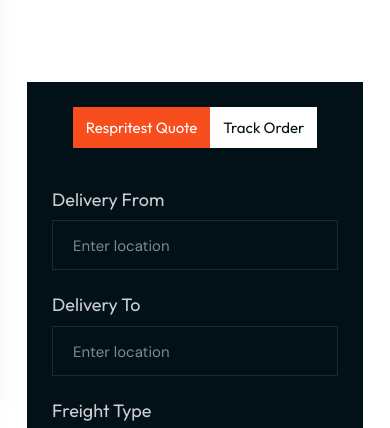
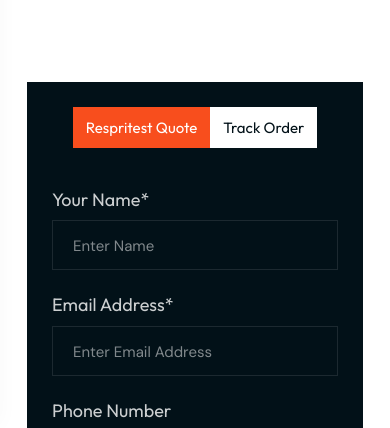
Before and after one commit to proanubhav/rack-site, a PHP site: page /service-details in a window 390 px wide. Shown: the part 422-850 px from the top of the page. Run offline with PHP 8.4, Linux system fonts and the light colour scheme; some libraries are stand-ins or nearby versions.

Commit message:
working on form

```diff
--- a/assets/js/contact-form.js
+++ b/assets/js/contact-form.js
@@ -8,13 +8,19 @@
   };
 
   onReady(() => {
-    const form = document.getElementById("contact-form");
-    if (!form) return;
+    const forms = Array.from(document.querySelectorAll("form[data-contact-form]"));
+    const legacyForm = document.getElementById("contact-form");
+    if (legacyForm && !forms.includes(legacyForm)) {
+      forms.push(legacyForm);
+    }
 
+    if (!forms.length) return;
+
+    forms.forEach((form) => {
       const endpoint = form.getAttribute("data-endpoint");
       if (!endpoint) return;
 
-    const statusEl = document.getElementById("contact-form-status");
+      const statusEl = form.querySelector("[data-contact-form-status], #contact-form-status");
       const submitBtn = form.querySelector('button[type="submit"]');
       const defaultBtnText = submitBtn ? submitBtn.textContent.trim() : "";
       const defaultBtnDataText = submitBtn ? submitBtn.getAttribute("data-text") : "";
@@ -83,4 +89,5 @@
           });
       });
     });
+  });
 })();
--- a/common/footer.php
+++ b/common/footer.php
@@ -278,35 +278,60 @@
         <h5 class="modal-title" id="contactModalLabel">Get a Free Quote</h5>
         <button type="button" class="btn-close" data-bs-dismiss="modal" aria-label="Close"></button>
       </div>
-      <form id="contactForm">
+      <?php
+      $google_sheets_webapp_url = $google_sheets_webapp_url ?? 'https://script.google.com/macros/s/AKfycbzPTs0LCXWavhDTAwK6HLz7k9a0ovJP0_1w8hP2d4NJqeko0EHx3J33Z0cl7Dh9q2jDGA/exec';
+      ?>
+      <form id="contact-form-modal"
+        data-contact-form="true"
+        data-endpoint="<?php echo htmlspecialchars($google_sheets_webapp_url, ENT_QUOTES, 'UTF-8'); ?>"
+        action="contact.php#contact-form"
+        method="post">
         <div class="modal-body">
-          <div class="mb-3">
-            <label for="cfName" class="form-label">Your Name</label>
-            <input type="text" class="form-control" id="cfName" name="name" placeholder="Enter Name" required>
+          <div class="alert d-none" role="alert" data-contact-form-status></div>
+          <input type="hidden" name="source" value="home-popup" />
+          <div class="row">
+            <div class="col-md-6">
+              <div class="form-inner mb-35">
+                <label>Your Name*</label>
+                <input name="name" placeholder="Enter Name" type="text" required />
+              </div>
+            </div>
+            <div class="col-md-6">
+              <div class="form-inner mb-35">
+                <label>Email Address*</label>
+                <input name="email" placeholder="Enter Email Address" type="email" required />
+              </div>
+            </div>
+            <div class="col-md-6">
+              <div class="form-inner mb-35">
+                <label>Phone Number</label>
+                <input name="phone" placeholder="Enter Phone Number" type="tel" />
+              </div>
+            </div>
+            <div class="col-md-6 mb-35">
+              <div class="form-inner">
+                <label>Service Type*</label>
+                <select name="service_type" class="nice-select" required>
+                  <option value="">Select Service</option>
+                  <option value="Supermart">Supermart</option>
+                  <option value="Retail-Shop">Retail-Shop</option>
+                </select>
+              </div>
+            </div>
+            <div class="col-md-12">
+              <div class="form-inner mb-40">
+                <label>Your Message</label>
+                <textarea name="message" placeholder="Write your message...."></textarea>
+              </div>
+            </div>
           </div>
-
-          <div class="mb-3">
-            <label for="cfEmail" class="form-label">Email Address</label>
-            <input type="email" class="form-control" id="cfEmail" name="email" placeholder="Enter Email Address" required>
-          </div>
-
-          <div class="mb-3">
-            <label for="cfPhone" class="form-label">Phone Number</label>
-            <input type="tel" class="form-control" id="cfPhone" name="phone" placeholder="Enter Phone Number" required>
-          </div>
-
-          <div class="mb-3">
-            <label for="cfMessage" class="form-label">Message</label>
-            <textarea class="form-control" id="cfMessage" name="message" rows="4" placeholder="Write your message...." required></textarea>
-          </div>
-
         </div>
 
         <div class="modal-footer">
           <a class="primary-btn1 secondary-btn" data-bs-dismiss="modal">Close</a>
-          <a class="submit-btn four" data-text="Submit" href="#">
-                                        Submit
-                                    </a>
+          <button class="submit-btn four" data-text="Submit" type="submit">
+            Submit
+          </button>
         </div>
       </form>
     </div>
@@ -326,10 +351,5 @@
         }
       }, 1000);
     }
-    document.getElementById('contactForm').addEventListener('submit', function (e) {
-      e.preventDefault();
-      contactModal.hide();
-      this.reset();
-    });
   });
 </script>
--- a/common/header.php
+++ b/common/header.php
@@ -1,3 +1,6 @@
+<?php
+$google_sheets_webapp_url = $google_sheets_webapp_url ?? 'https://script.google.com/macros/s/AKfycbzPTs0LCXWavhDTAwK6HLz7k9a0ovJP0_1w8hP2d4NJqeko0EHx3J33Z0cl7Dh9q2jDGA/exec';
+?>
 <div id="magic-cursor">
     <div id="ball"></div>
 </div>
--- a/contact.php
+++ b/contact.php
@@ -207,6 +207,7 @@ if ($_SERVER['REQUEST_METHOD'] === 'POST') {
                             <h3>Drop us a Line</h3>
                             <p>Drop us an email and we’ll get back to you within 24hrs…</p>
                             <form id="contact-form"
+                                data-contact-form="true"
                                 data-endpoint="<?php echo htmlspecialchars($google_sheets_webapp_url, ENT_QUOTES, 'UTF-8'); ?>"
                                 action="<?php echo htmlspecialchars($_SERVER['REQUEST_URI'], ENT_QUOTES, 'UTF-8'); ?>#contact-form"
                                 method="post">
@@ -214,7 +215,7 @@ if ($_SERVER['REQUEST_METHOD'] === 'POST') {
                                 $status_message = $sheet_status ?: $sheet_error;
                                 $status_class = $sheet_status ? 'alert-success' : ($sheet_error ? 'alert-danger' : 'd-none');
                                 ?>
-                                <div id="contact-form-status" class="alert <?php echo $status_class; ?>" role="alert">
+                                <div id="contact-form-status" class="alert <?php echo $status_class; ?>" role="alert" data-contact-form-status>
                                     <?php echo htmlspecialchars($status_message ?? '', ENT_QUOTES, 'UTF-8'); ?>
                                 </div>
                                 <input type="hidden" name="source" value="contact.php" />
--- a/service-details.php
+++ b/service-details.php
@@ -97,60 +97,52 @@
                                     <div class="tab-pane fade active show" id="v-pills-booking" role="tabpanel"
                                         aria-labelledby="v-pills-booking-tab">
                                         <div class="inquiry-form">
-                                            <form>
+                                            <form data-contact-form="true"
+                                                data-endpoint="<?php echo htmlspecialchars($google_sheets_webapp_url, ENT_QUOTES, 'UTF-8'); ?>"
+                                                action="contact.php#contact-form"
+                                                method="post">
+                                                <div class="alert d-none" role="alert" data-contact-form-status></div>
+                                                <input type="hidden" name="source" value="service-details-quote" />
                                                 <div class="row">
                                                     <div class="col-md-6">
                                                         <div class="form-inner mb-35">
-                                                            <label>Delivery From</label>
-                                                            <input placeholder="Enter location" type="text" />
+                                                            <label>Your Name*</label>
+                                                            <input name="name" placeholder="Enter Name" type="text" required />
                                                         </div>
                                                     </div>
                                                     <div class="col-md-6">
                                                         <div class="form-inner mb-35">
-                                                            <label>Delivery To</label>
-                                                            <input placeholder="Enter location" type="text" />
-                                                        </div>
-                                                    </div>
-                                                    <div class="col-md-12 mb-35">
-                                                        <div class="form-inner">
-                                                            <label>Freight Type</label>
-                                                            <select class="nice-select">
-                                                                <option>- Please choose an option -</option>
-                                                                <option>Freight And Cargo</option>
-                                                                <option>Ocean Freight</option>
-                                                                <option>Land Freight</option>
-                                                            </select>
+                                                            <label>Email Address*</label>
+                                                            <input name="email" placeholder="Enter Email Address" type="email" required />
                                                         </div>
                                                     </div>
                                                     <div class="col-md-6">
                                                         <div class="form-inner mb-35">
-                                                            <label>Weight*</label>
-                                                            <input placeholder="Weight in kg" type="text" />
+                                                            <label>Phone Number</label>
+                                                            <input name="phone" placeholder="Enter Phone Number" type="tel" />
                                                         </div>
                                                     </div>
-                                                    <div class="col-md-6">
-                                                        <div class="form-inner mb-35">
-                                                            <label>Length*</label>
-                                                            <input placeholder="Length in cm" type="text" />
+                                                    <div class="col-md-6 mb-35">
+                                                        <div class="form-inner">
+                                                            <label>Service Type*</label>
+                                                            <select name="service_type" class="nice-select" required>
+                                                                <option value="">Select Service</option>
+                                                                <option value="Supermart">Supermart</option>
+                                                                <option value="Retail-Shop">Retail-Shop</option>
+                                                            </select>
                                                         </div>
                                                     </div>
-                                                    <div class="col-md-6">
-                                                        <div class="form-inner mb-35">
-                                                            <label>Your Name</label>
-                                                            <input placeholder="Donald Trump" type="text" />
-                                                        </div>
-                                                    </div>
-                                                    <div class="col-md-6">
-                                                        <div class="form-inner mb-35">
-                                                            <label>Your Email</label>
-                                                            <input placeholder="hello@example.com" type="email" />
+                                                    <div class="col-md-12">
+                                                        <div class="form-inner mb-40">
+                                                            <label>Your Message</label>
+                                                            <textarea name="message" placeholder="Write your message...."></textarea>
                                                         </div>
                                                     </div>
                                                 </div>
                                                 <div class="form-inner">
-                                                    <a class="submit-btn two" data-text="Submit" href="#">
-                                                        <span>Submit Respritest</span>
-                                                    </a>
+                                                    <button class="submit-btn four" data-text="Submit" type="submit">
+                                                        Submit
+                                                    </button>
                                                 </div>
                                             </form>
                                         </div>
@@ -158,60 +150,52 @@
                                     <div class="tab-pane fade" id="v-pills-contact" role="tabpanel"
                                         aria-labelledby="v-pills-contact-tab">
                                         <div class="inquiry-form">
-                                            <form>
+                                            <form data-contact-form="true"
+                                                data-endpoint="<?php echo htmlspecialchars($google_sheets_webapp_url, ENT_QUOTES, 'UTF-8'); ?>"
+                                                action="contact.php#contact-form"
+                                                method="post">
+                                                <div class="alert d-none" role="alert" data-contact-form-status></div>
+                                                <input type="hidden" name="source" value="service-details-track" />
                                                 <div class="row">
                                                     <div class="col-md-6">
                                                         <div class="form-inner mb-35">
-                                                            <label>Delivery From</label>
-                                                            <input placeholder="Enter location" type="text" />
+                                                            <label>Your Name*</label>
+                                                            <input name="name" placeholder="Enter Name" type="text" required />
                                                         </div>
                                                     </div>
                                                     <div class="col-md-6">
                                                         <div class="form-inner mb-35">
-                                                            <label>Delivery To</label>
-                                                            <input placeholder="Enter location" type="text" />
-                                                        </div>
-                                                    </div>
-                                                    <div class="col-md-12 mb-35">
-                                                        <div class="form-inner">
-                                                            <label>Freight Type</label>
-                                                            <select class="nice-select">
-                                                                <option>- Please choose an option -</option>
-                                                                <option>Freight And Cargo</option>
-                                                                <option>Ocean Freight</option>
-                                                                <option>Land Freight</option>
-                                                            </select>
+                                                            <label>Email Address*</label>
+                                                            <input name="email" placeholder="Enter Email Address" type="email" required />
                                                         </div>
                                                     </div>
                                                     <div class="col-md-6">
                                                         <div class="form-inner mb-35">
-                                                            <label>Weight*</label>
-                                                            <input placeholder="Weight in kg" type="text" />
+                                                            <label>Phone Number</label>
+                                                            <input name="phone" placeholder="Enter Phone Number" type="tel" />
                                                         </div>
                                                     </div>
-                                                    <div class="col-md-6">
-                                                        <div class="form-inner mb-35">
-                                                            <label>Length*</label>
-                                                            <input placeholder="Length in cm" type="text" />
+                                                    <div class="col-md-6 mb-35">
+                                                        <div class="form-inner">
+                                                            <label>Service Type*</label>
+                                                            <select name="service_type" class="nice-select" required>
+                                                                <option value="">Select Service</option>
+                                                                <option value="Supermart">Supermart</option>
+                                                                <option value="Retail-Shop">Retail-Shop</option>
+                                                            </select>
                                                         </div>
                                                     </div>
-                                                    <div class="col-md-6">
-                                                        <div class="form-inner mb-35">
-                                                            <label>Your Name</label>
-                                                            <input placeholder="Donald Trump" type="text" />
-                                                        </div>
-                                                    </div>
-                                                    <div class="col-md-6">
-                                                        <div class="form-inner mb-35">
-                                                            <label>Your Email</label>
-                                                            <input placeholder="hello@example.com" type="email" />
+                                                    <div class="col-md-12">
+                                                        <div class="form-inner mb-40">
+                                                            <label>Your Message</label>
+                                                            <textarea name="message" placeholder="Write your message...."></textarea>
                                                         </div>
                                                     </div>
                                                 </div>
                                                 <div class="form-inner">
-                                                    <a class="submit-btn two" data-text="Submit" href="#">
-                                                        <span>Submit Respritest</span>
-                                                    </a>
+                                                    <button class="submit-btn four" data-text="Submit" type="submit">
+                                                        Submit
+                                                    </button>
                                                 </div>
                                             </form>
                                         </div>
```
Also changed, not shown: index.php (+27 -18 lines). Lines whose indentation alone changed are shown as unchanged.
